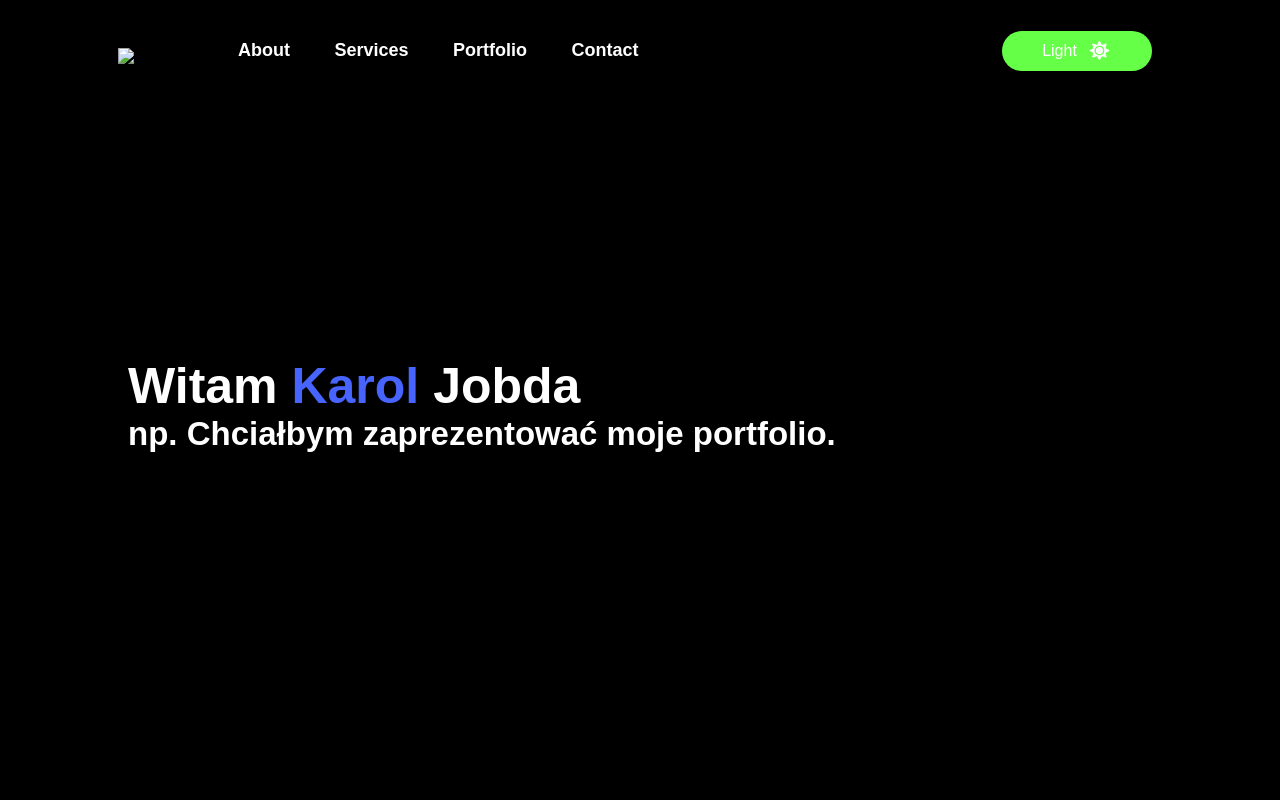
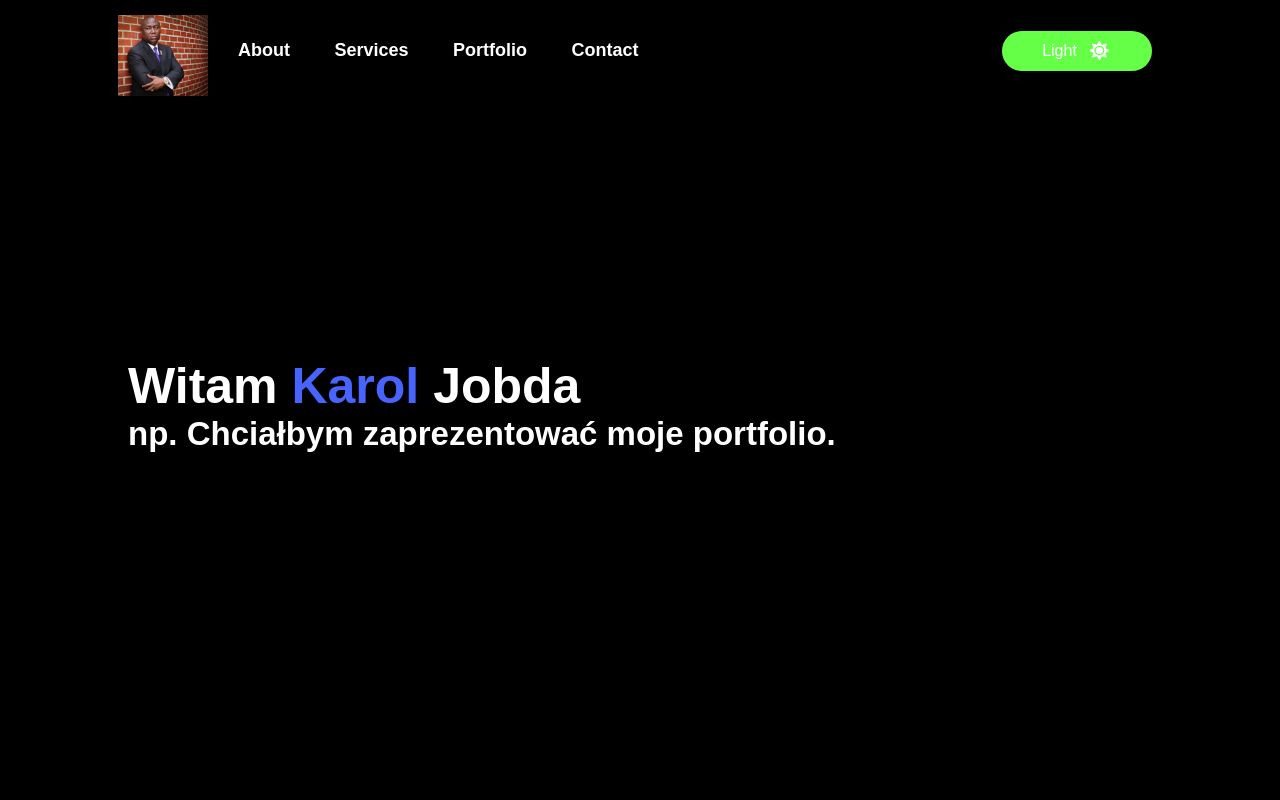
Before and after one commit to Aeroduty/KJ_MyWeb_3, a plain HTML site: page index.html in a window 1280 px wide. Shown: the top 800 px of the page. Drawn offline with Linux system fonts and the light colour scheme.

Commit message:
Update index.html

```diff
--- a/index.html
+++ b/index.html
@@ -6,14 +6,14 @@
     <meta name="viewport" content="width=device-width, initial-scale=1.0">
     <title>Portfolio</title> <!--nazwa/tytuł strony-->
     <link rel="stylesheet" href="style.css">
-    <link rel="shortcut icon" href="200802013008-ben-crump-headshot.jpg"> <!--favicon - ikona strony internetowej, widoczna na pasku adresu przeglądarki i na kracie otwartej strony www.-->
+    <link rel="shortcut icon" href="favicon.png"> <!--favicon - ikona strony internetowej, widoczna na pasku adresu przeglądarki i na kracie otwartej strony www.-->
     <!--unikalny kod osadzania zestawu--> <script src="http://kit.fontawesome.com/xxxxxxxxxx.js" crossorigin="anonymous"></script> <!--link do fontawesome: https://fontawesome.com/ -->
 </head>
 <body>
 <div id="header">
     <div class="container">
         <nav>
-            <img src="images/" class="logo"><!--miejsce na autorskie logo-->
+            <img src="images/200802013008-ben-crump-headshot.jpg" class="logo"><!--miejsce na autorskie logo-->
             <ul id="sidemenu">
                 <li><a href="#about">About</a></li>
                 <li><a href="#services">Services</a></li>
```
